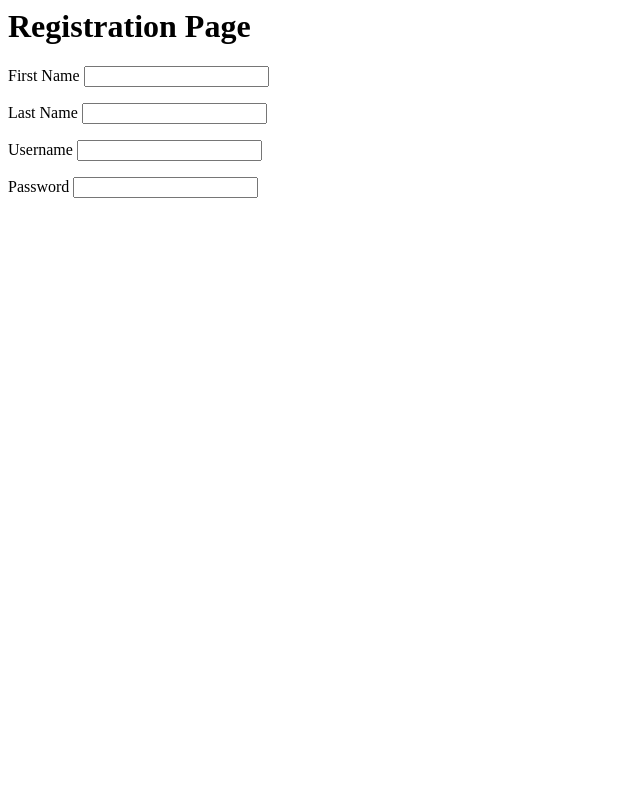
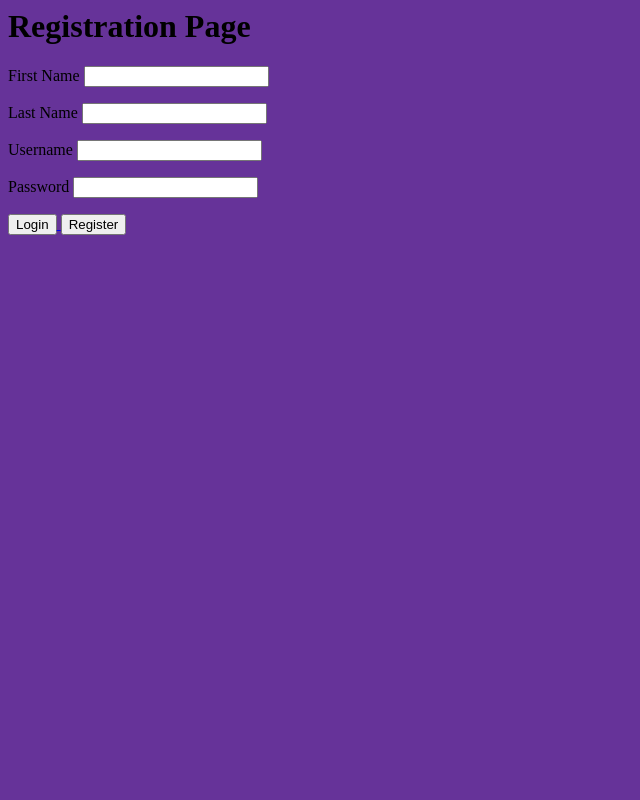
Before and after one commit to christianadr/midterms-question22, a Flask app: page /registration in a window 1280 px wide. Shown: the whole page, without its empty margins (0-640 px from the left). Run offline with Flask 3, Linux system fonts and the light colour scheme.

Commit message:
fixed css

```diff
--- a/static/stlye.css
+++ /dev/null
@@ -1,4 +0,0 @@
-body {
-    background-color: blue;
-    font-family: 'Lucida Sans', 'Lucida Sans Regular', 'Lucida Grande', 'Lucida Sans Unicode', Geneva, Verdana, sans-serif;
-}
--- /dev/null
+++ b/static/style.css
@@ -0,0 +1,4 @@
+body {
+    background-color: rebeccapurple;
+    font-family: 'Times New Roman', Times, serif;
+}
--- a/templates/registration.html
+++ b/templates/registration.html
@@ -1,4 +1,5 @@
 <html>
+    <link rel="stylesheet" href="/static/style.css">
     <body>
         <h1>Registration Page</h1>
         <form>
@@ -25,5 +26,15 @@
             </label>
             <input>
         </form>
+    </button>
+    <a href="http://127.0.0.1:5000/">
+        <button>
+        <label>Login</label>
+    </button>
+</button>
+<a href="#">
+    <button>
+    <label>Register</label>
+</button>
     </body>
 </html>
```
Also changed, not shown: templates/login.html (+21 -5 lines).
